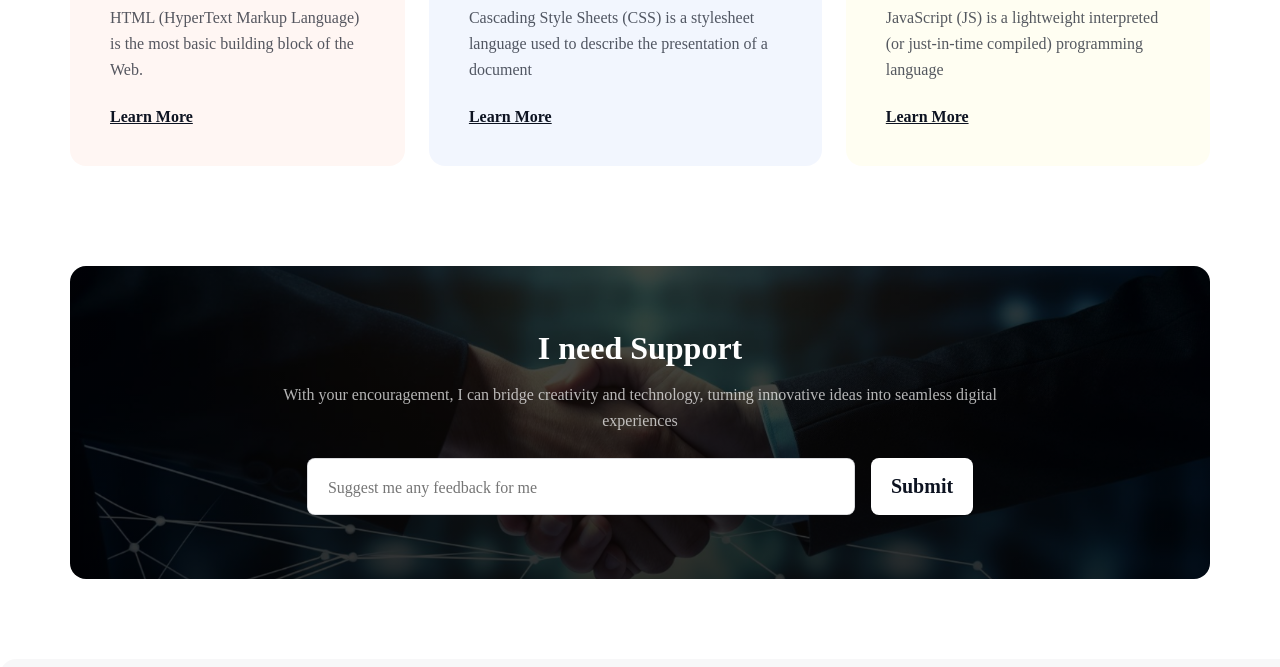
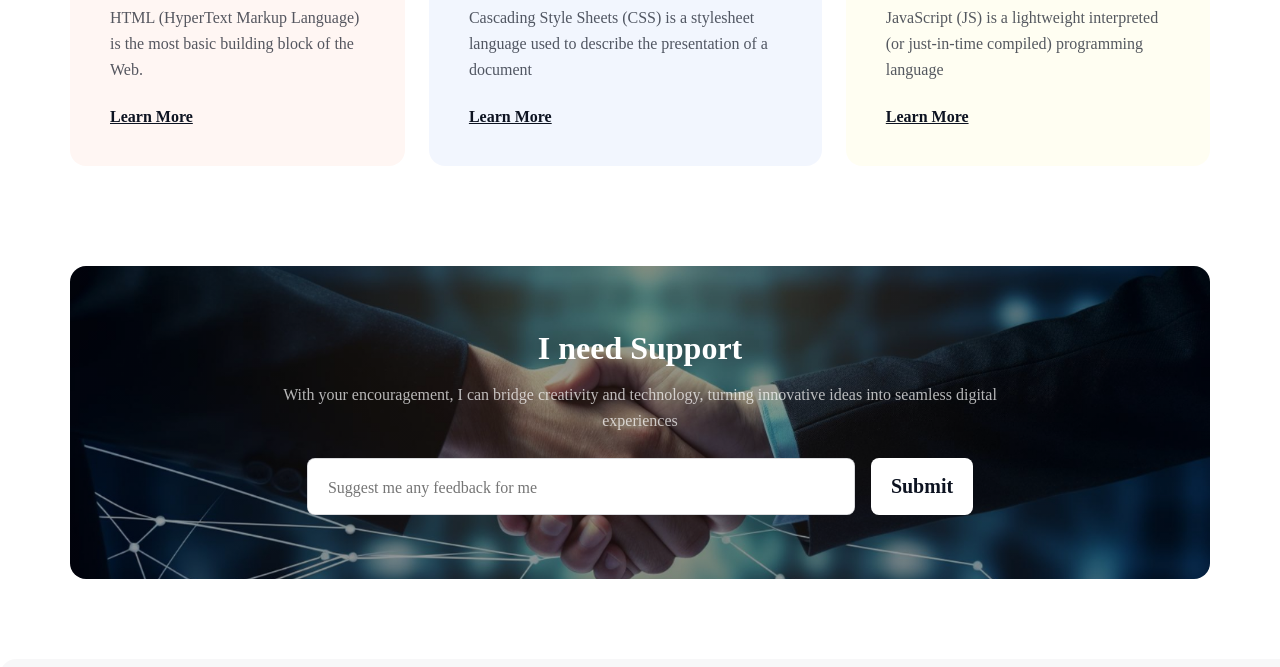
Before and after one commit to ImArijitBasu/PH-Assignment-1, a plain HTML site: page index.html in a window 1280 px wide. Shown: the part 3608-4275 px from the top of the page. Drawn offline with Linux system fonts and the light colour scheme; a web font is replaced by a local one.

Commit message:
bg-image error solved

```diff
--- a/style.css
+++ b/style.css
@@ -414,7 +414,7 @@ header .banner .banner-content button a {
     height: 185px;
     padding: 64px 48px 64px 48px;
     border-radius: 16px;
-    background: linear-gradient(rgba(0, 0, 0, 0.7), rgba(0, 0, 0, 0.8)), url(handshake.png);
+    background: linear-gradient(rgba(0, 0, 0, 0.4), rgba(0, 0, 0, 0.4)), url(handshake.png);
     background-position: center;
     background-repeat: no-repeat;
     background-size: cover;
```
